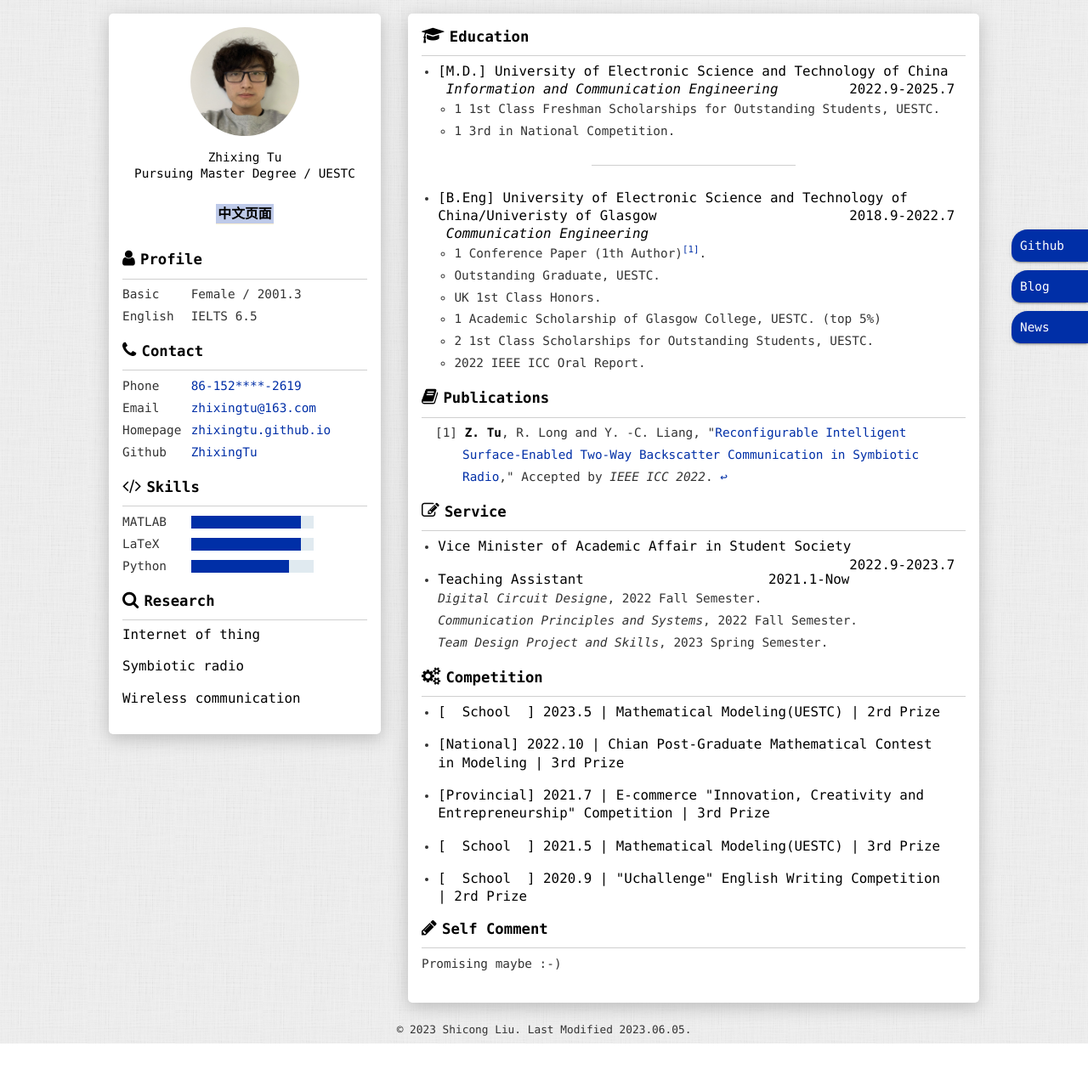
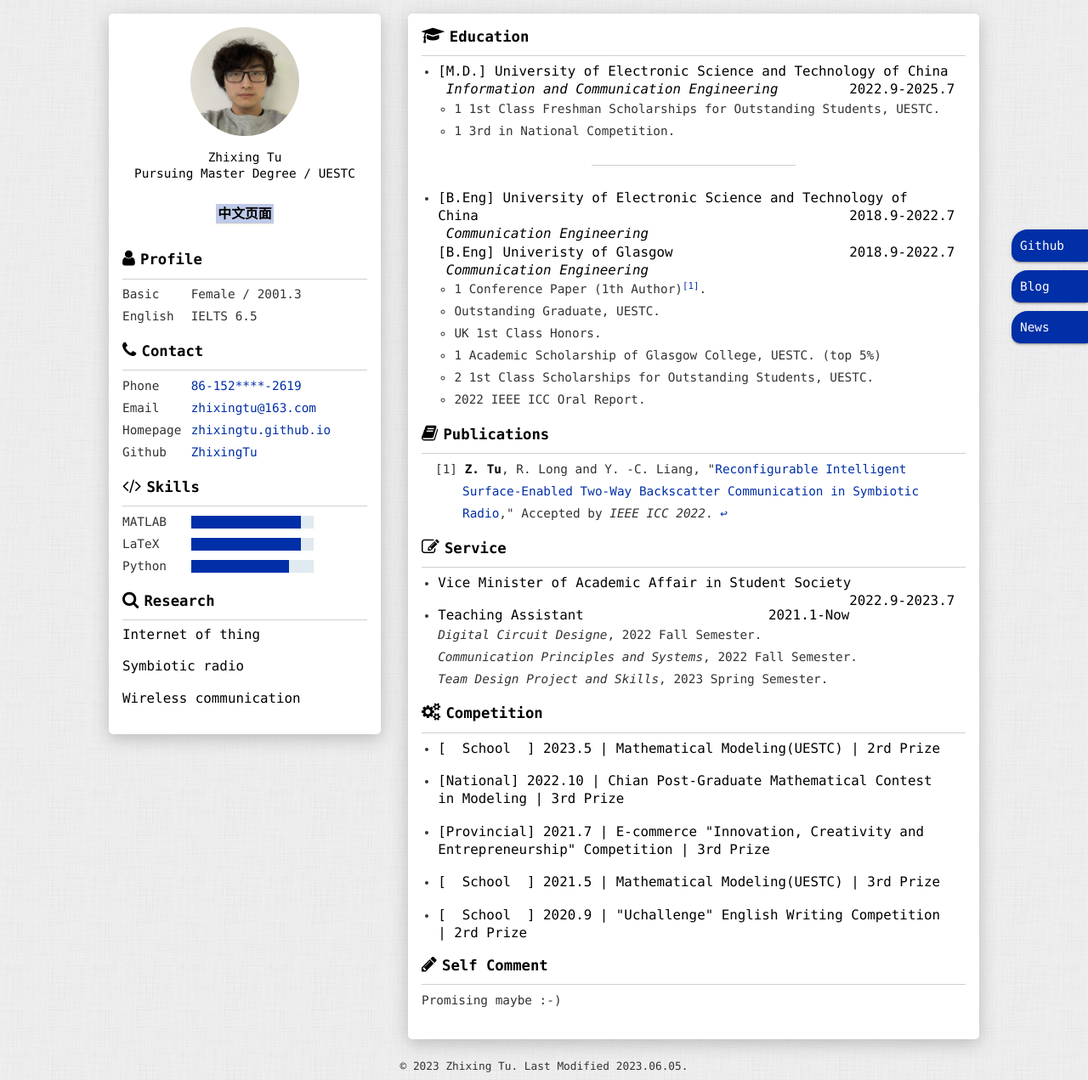
Before and after one commit to ZhixingTu/zhixingtu.github.io, a Jekyll site: the page built from cv_en.html, in a window 1280 px wide. Shown: the whole page at 85% size. Built offline with Jekyll 4.4.1, drawn with Linux system fonts in a browser that asks for light colours; before the commit the page ends 1228 px from its top, so only the background shows below that.

Commit message:
modify name

```diff
--- a/_includes/cv/en.html
+++ b/_includes/cv/en.html
@@ -212,7 +212,10 @@
             <ul>
                 <li>
                     <h3>
-                        <span>[B.Eng] University of Electronic Science and Technology of China/Univeristy of Glasgow <time>2018.9-2022.7</time><br>&nbsp;<i>Communication Engineering</i></span>
+                        <span>[B.Eng] University of Electronic Science and Technology of China <time>2018.9-2022.7</time><br>&nbsp;<i>Communication Engineering</i></span>
+                    </h3>
+                    <h3>
+                        <span>[B.Eng] Univeristy of Glasgow <time>2018.9-2022.7</time><br>&nbsp;<i>Communication Engineering</i></span>
                     </h3>
                     <!-- <br> -->
                     <!--<p><b>Ranking</b> <mark>-/500</mark><br></p>-->
@@ -400,7 +403,7 @@
 
 
 <footer class="footer">
-    <p>© 2023 Shicong Liu. Last Modified
+    <p>© 2023 Zhixing Tu. Last Modified
         <time>2023.06.05</time>.
     </p>
 </footer>
--- a/_layouts/cvinpost.html
+++ b/_layouts/cvinpost.html
@@ -15,7 +15,7 @@
     <meta http-equiv="Cache-Control" content="no-cache, no-store, must-revalidate" />
     <meta http-equiv="Pragma" content="no-cache" />
     <meta http-equiv="Expires" content="0" />
-    <title>[CV] Shicong Liu</title>
+    <title>[CV] Zhixing Tu</title>
     <link rel="shortcut icon" href="../../../../img/wifi-solid.svg" type="image/x-icon">
     <link rel="stylesheet" href="../../../../cv_en/assets/css/typo.css">
     <link rel="stylesheet" href="../../../../cv_en/assets/css/font-awesome.min.css">
--- a/_layouts/raw.html
+++ b/_layouts/raw.html
@@ -15,7 +15,7 @@
     <meta http-equiv="Cache-Control" content="no-cache, no-store, must-revalidate" />
     <meta http-equiv="Pragma" content="no-cache" />
     <meta http-equiv="Expires" content="0" />
-    <title>[CV] Shicong Liu</title>
+    <title>[CV] Zhixing Tu</title>
     <link rel="shortcut icon" href="../img/wifi-solid.svg" type="image/x-icon">
     <link rel="stylesheet" href="../cv_en/assets/css/typo.css">
     <link rel="stylesheet" href="../cv_en/assets/css/font-awesome.min.css">
--- a/_layouts/raw_zh.html
+++ b/_layouts/raw_zh.html
@@ -15,7 +15,7 @@
     <meta http-equiv="Cache-Control" content="no-cache, no-store, must-revalidate" />
     <meta http-equiv="Pragma" content="no-cache" />
     <meta http-equiv="Expires" content="0" />
-    <title>[CV] Shicong Liu</title>
+    <title>[CV] Zhixing Tu</title>
     <link rel="shortcut icon" href="../img/wifi-solid.svg" type="image/x-icon">
     <link rel="stylesheet" href="../cv_en/assets/css/typo_zh.css">
     <link rel="stylesheet" href="../cv_en/assets/css/font-awesome.min.css">
```
Also changed, not shown: _includes/cv/inpost.html (+5 -2 lines).
